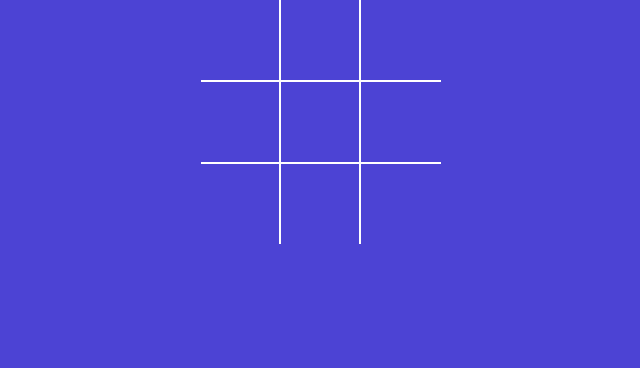
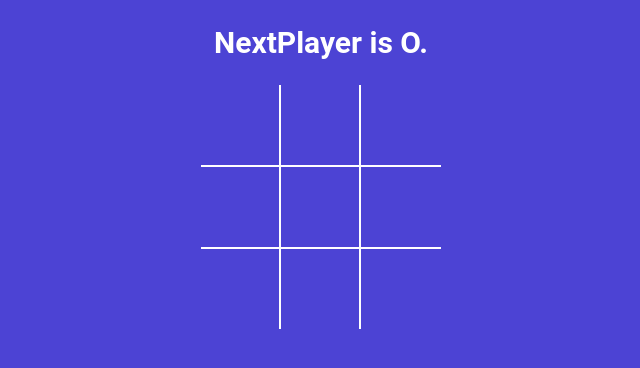
Before and after one commit to Avinash-Saini090/tictactoe-game, a React (Vite) app: page / in a window 1280 px wide. Shown: the top 368 px of the page, without its empty margins (319-959 px from the left). Built offline with nearby package versions, Linux system fonts and the light colour scheme.

Commit message:
lifted up the state to App compnent. Show status message to the user, calculate winner

```diff
--- a/src/App.jsx
+++ b/src/App.jsx
@@ -1,9 +1,42 @@
 import Board from './components/Boards';
-import './styles.scss'
+import './styles.scss';
+import {useState} from 'react';
+import { calculateWinner } from './winner';
+
 
 function App() {
+
+  const [squares, setSquares] = useState(Array(9).fill(null));
+    const [isXNext, setIsNext] = useState(false);
+
+    const winner = calculateWinner(squares);
+
+    const nextPlayer = isXNext ? 'X' : 'O';
+
+    const statusMessage = winner ? `Winner is ${winner}` : `NextPlayer is ${nextPlayer}` ;
+
+    const handleSquareClick = clickedPosition => {
+
+        if (squares[clickedPosition] || winner) {
+            return;
+        }
+
+        setSquares((currentSquares) => {
+
+            return currentSquares.map((squareValue, position) => {
+                if (clickedPosition === position) {
+                    return isXNext ? 'X' : 'O';
+                }
+                return squareValue;
+            });
+        });
+        setIsNext((currentIsXNext) => !currentIsXNext);
+    };
+
+
   return <div className="app">
-    <Board />
+    <h2>{statusMessage}.</h2>
+    <Board squares={squares} handleSquareClick = { handleSquareClick} />
   </div>;
 }
 
--- a/src/components/Boards.jsx
+++ b/src/components/Boards.jsx
@@ -1,28 +1,6 @@
-import {useState} from 'react';
 import Square from './Square'
 
-const Board = () => {
-    const [squares, setSquares] = useState(Array(9).fill(null));
-    const [isXNext, setIsNext] = useState(false);
-
-    const handleSquareClick = clickedPosition => {
-
-        if (squares[clickedPosition]) {
-            return;
-        }
-
-        setSquares((currentSquares) => {
-
-            return currentSquares.map((squareValue, position) => {
-                if (clickedPosition === position) {
-                    return isXNext ? 'X' : 'O';
-                }
-                return squareValue;
-            });
-        });
-        setIsNext((currentIsXNext) => !currentIsXNext);
-    };
-
+const Board = ({ squares , handleSquareClick }) => {
     const renderSquare = position => {
         return (
             <Square
--- /dev/null
+++ b/src/winner.js
@@ -0,0 +1,19 @@
+export function calculateWinner(squares) {
+    const lines = [
+      [0, 1, 2],
+      [3, 4, 5],
+      [6, 7, 8],
+      [0, 3, 6],
+      [1, 4, 7],
+      [2, 5, 8],
+      [0, 4, 8],
+      [2, 4, 6],
+    ];
+    for (let i = 0; i < lines.length; i++) {
+      const [a, b, c] = lines[i];
+      if (squares[a] && squares[a] === squares[b] && squares[a] === squares[c]) {
+        return squares[a];
+      }
+    }
+    return null;
+  }
```
